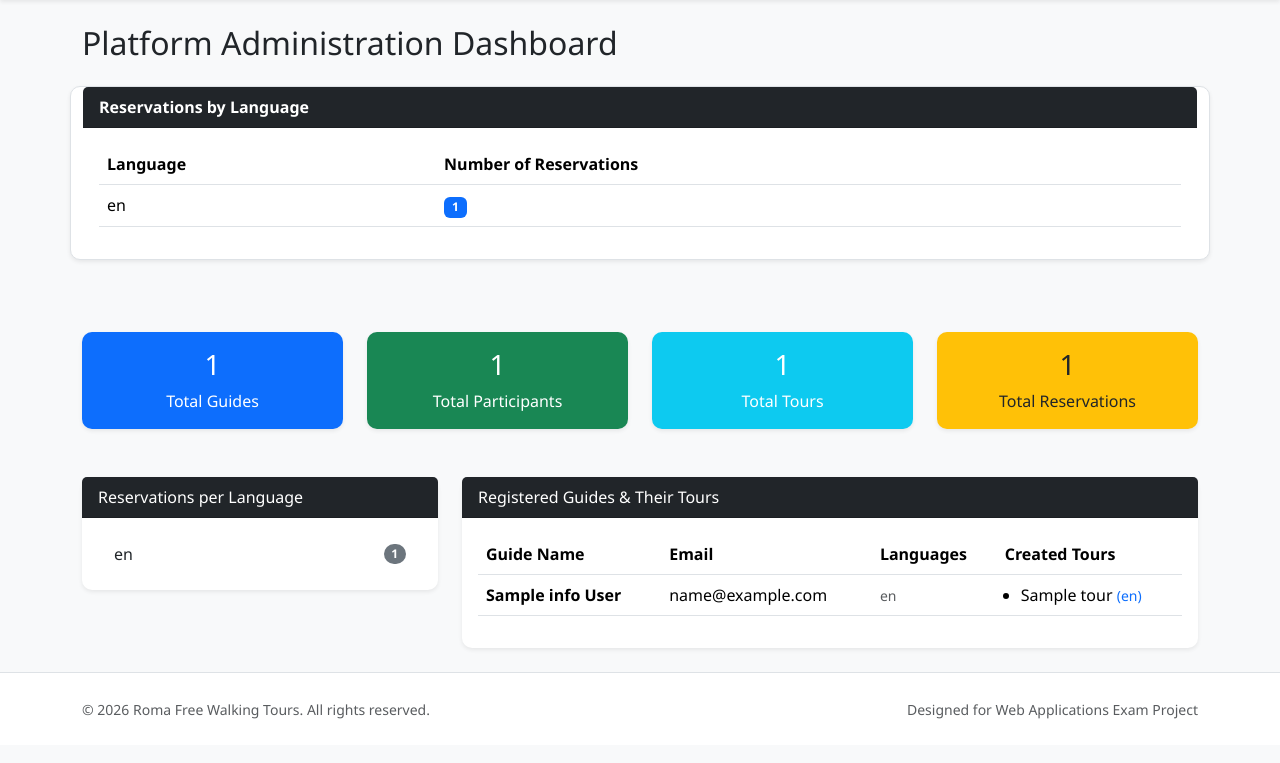
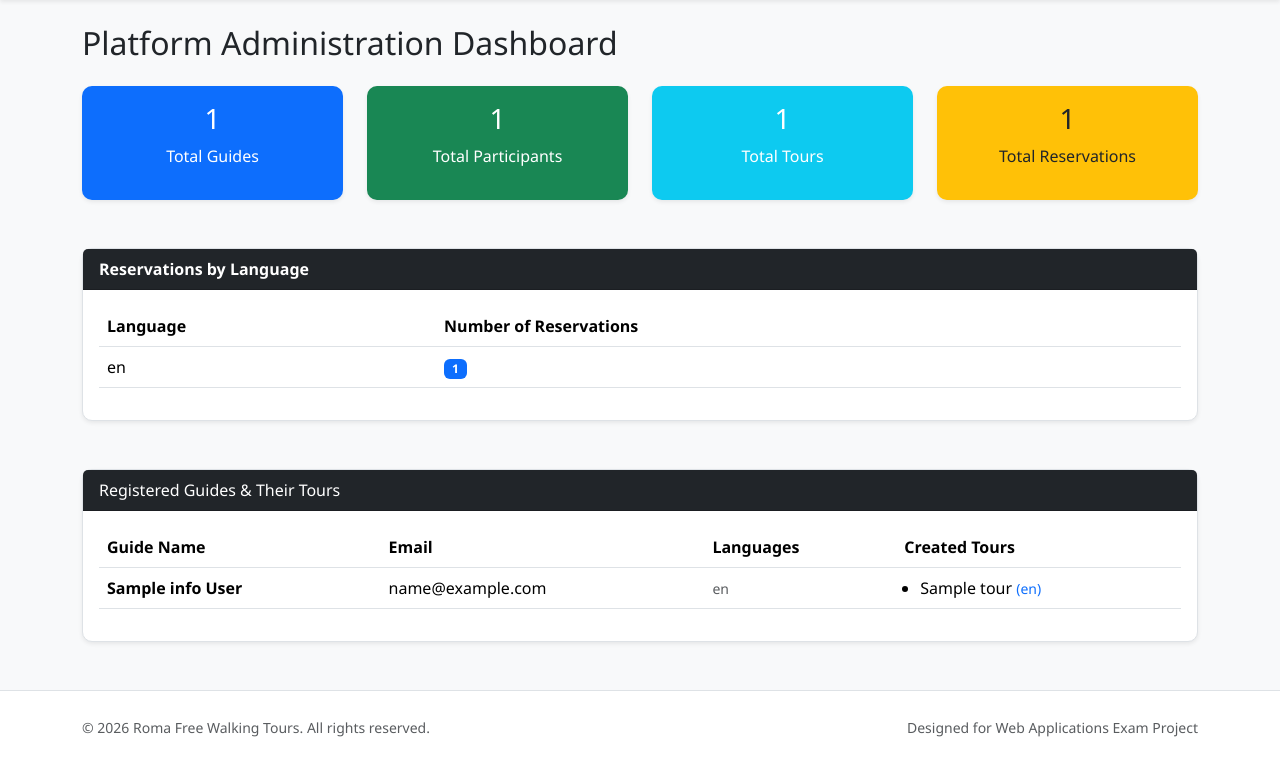
Before and after one commit to MujoGultekin/Free_Walk_Tours_New, a Flask app: template templates/profile_admin.html in a window 1280 px wide. Shown: the part 84-847 px from the top of the page. Before the commit the page ends 803 px from the top, so only its background shows below. Run offline with Flask 3, Linux system fonts and the light colour scheme; the template is opened without the code that fills it: most values are stand-ins (such as "Sample title", 1, 10 or a date in 2020).

Commit message:
+ fixed admin dashboard

```diff
--- a/templates/profile_admin.html
+++ b/templates/profile_admin.html
@@ -1,5 +1,4 @@
 {% extends 'base.html' %}
-
 {% block title %}Admin Dashboard{% endblock %}
 
 {% block content %}
@@ -7,23 +6,21 @@
   <h2 class="mb-4">Platform Administration Dashboard</h2>
 
   <div class="row g-4 mb-5">
+    <div class="col-md-3"><div class="card bg-primary text-white shadow-sm text-center py-3"><h3>{{ stats.total_guides }}</h3><p>Total Guides</p></div></div>
+    <div class="col-md-3"><div class="card bg-success text-white shadow-sm text-center py-3"><h3>{{ stats.total_participants }}</h3><p>Total Participants</p></div></div>
+    <div class="col-md-3"><div class="card bg-info text-white shadow-sm text-center py-3"><h3>{{ stats.total_tours }}</h3><p>Total Tours</p></div></div>
+    <div class="col-md-3"><div class="card bg-warning text-dark shadow-sm text-center py-3"><h3>{{ stats.total_reservations }}</h3><p>Total Reservations</p></div></div>
+  </div>
+
   <div class="card shadow-sm border mb-5">
     <div class="card-header bg-dark text-white fw-bold">Reservations by Language</div>
     <div class="card-body">
       {% if stats.lang_stats %}
         <table class="table table-hover">
-          <thead>
-            <tr>
-              <th>Language</th>
-              <th>Number of Reservations</th>
-            </tr>
-          </thead>
+          <thead><tr><th>Language</th><th>Number of Reservations</th></tr></thead>
           <tbody>
             {% for lang in stats.lang_stats %}
-            <tr>
-              <td>{{ lang.language }}</td>
-              <td><span class="badge bg-primary">{{ lang.res_count }}</span></td>
-            </tr>
+            <tr><td>{{ lang.language }}</td><td><span class="badge bg-primary">{{ lang.res_count }}</span></td></tr>
             {% endfor %}
           </tbody>
         </table>
@@ -33,53 +30,7 @@
     </div>
   </div>
 
-    <div class="col-md-3">
-      <div class="card bg-primary text-white shadow-sm text-center py-3">
-        <h3>{{ stats.total_guides }}</h3>
-        <p class="mb-0">Total Guides</p>
-      </div>
-    </div>
-    <div class="col-md-3">
-      <div class="card bg-success text-white shadow-sm text-center py-3">
-        <h3>{{ stats.total_participants }}</h3>
-        <p class="mb-0">Total Participants</p>
-      </div>
-    </div>
-    <div class="col-md-3">
-      <div class="card bg-info text-white shadow-sm text-center py-3">
-        <h3>{{ stats.total_tours }}</h3>
-        <p class="mb-0">Total Tours</p>
-      </div>
-    </div>
-    <div class="col-md-3">
-      <div class="card bg-warning text-dark shadow-sm text-center py-3">
-        <h3>{{ stats.total_reservations }}</h3>
-        <p class="mb-0">Total Reservations</p>
-      </div>
-    </div>
-  </div>
-
-  <div class="row">
-    <div class="col-md-4 mb-4">
-      <div class="card shadow-sm">
-        <div class="card-header bg-dark text-white">Reservations per Language</div>
-        <div class="card-body">
-          <ul class="list-group list-group-flush">
-            {% for row in stats.reservations_per_language %}
-            <li class="list-group-item d-flex justify-content-between align-items-center">
-              {{ row.language }}
-              <span class="badge bg-secondary rounded-pill">{{ row.res_count }}</span>
-            </li>
-            {% else %}
-            <li class="list-group-item text-muted">No reservations yet.</li>
-            {% endfor %}
-          </ul>
-        </div>
-      </div>
-    </div>
-
-    <div class="col-md-8 mb-4">
-      <div class="card shadow-sm">
+  <div class="card shadow-sm border mb-5">
     <div class="card-header bg-dark text-white">Registered Guides & Their Tours</div>
     <div class="card-body">
       <div class="table-responsive">
@@ -117,6 +68,4 @@
     </div>
   </div>
 </div>
-  </div>
-</div>
 {% endblock %}
```
Also changed, not shown: roma_tours.db. Lines whose indentation alone changed are shown as unchanged.
